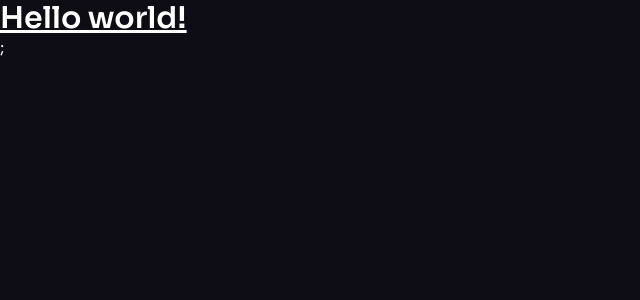
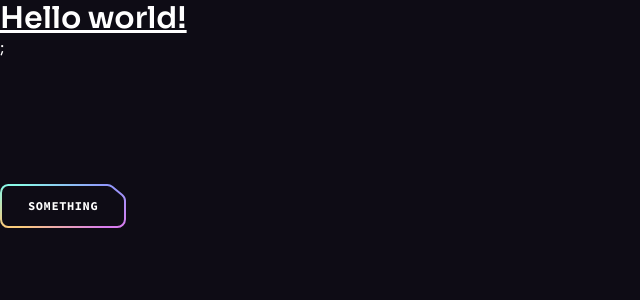
Before and after one commit to GenadiKozarev/react-tailwind-vite-ai-frequency-website, a React (Vite) app: page / in a window 1280 px wide. Shown: the top 300 px of the page, without its empty margins (0-640 px from the left). Built offline with nearby package versions, Linux system fonts and the light colour scheme.

Commit message:
create button/link component

```diff
--- a/src/App.jsx
+++ b/src/App.jsx
@@ -1,7 +1,16 @@
+import Button from "./components/Button";
+import ButtonGradient from "./assets/svg/ButtonGradient";
+
 const App = () => {
   return (
     <>
       <h1 className="text-3xl font-bold underline">Hello world!</h1>;
+      <div className="pt-[4.75rem] lg:pt-[5.25rem] overflow-hidden">
+        <Button className="mt-10" href="#login">
+          Something
+        </Button>
+      </div>
+      <ButtonGradient />
     </>
   );
 };
--- /dev/null
+++ b/src/components/Button.jsx
@@ -0,0 +1,26 @@
+import ButtonSvg from "../assets/svg/ButtonSvg";
+
+const Button = ({ className, href, onClick, children, px, white }) => {
+  const classes = `button relative inline-flex items-center justify-center h-11 transition-colors hover:text-color-1 ${
+    px || "px-7"
+  } ${white ? "text-n-8" : "text-n-1"} ${className || ""}`;
+  const spanClasses = "relative z-10";
+
+  const renderButton = () => (
+    <button className={classes}>
+      <span className={spanClasses}>{children}</span>
+      {ButtonSvg(white)}
+    </button>
+  );
+
+  const renderLink = () => (
+    <a href={href} className={classes}>
+      <span className={spanClasses}>{children}</span>
+      {ButtonSvg(white)}
+    </a>
+  );
+
+  return href ? renderLink() : renderButton();
+};
+
+export default Button;
```
